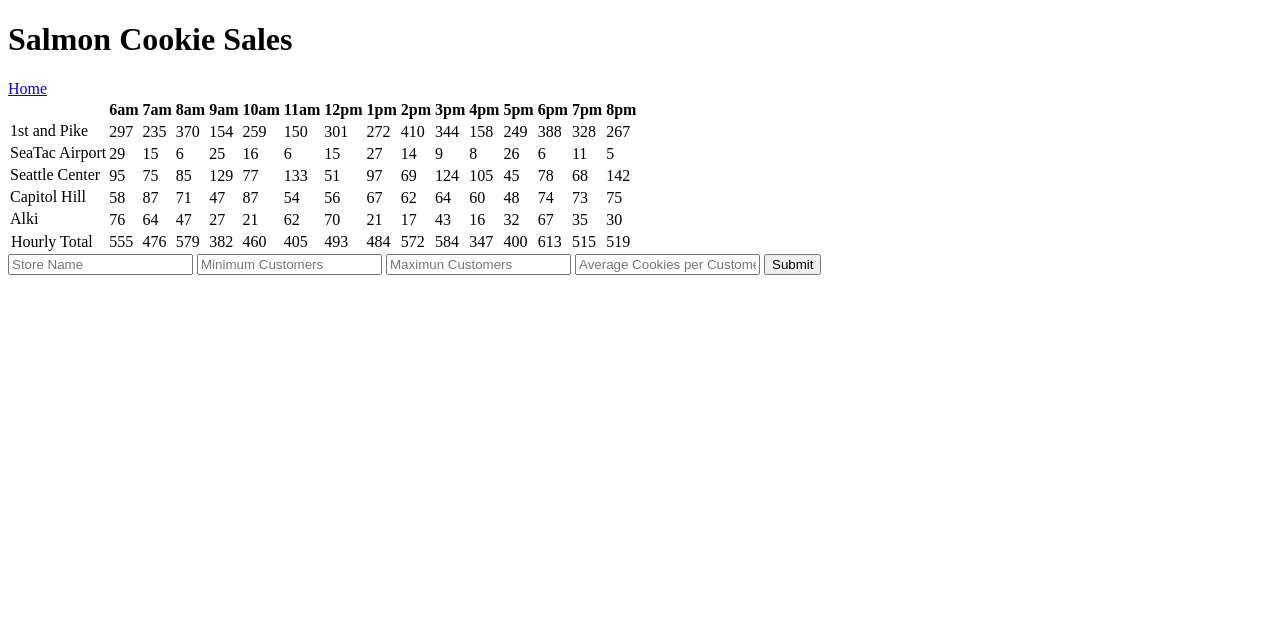
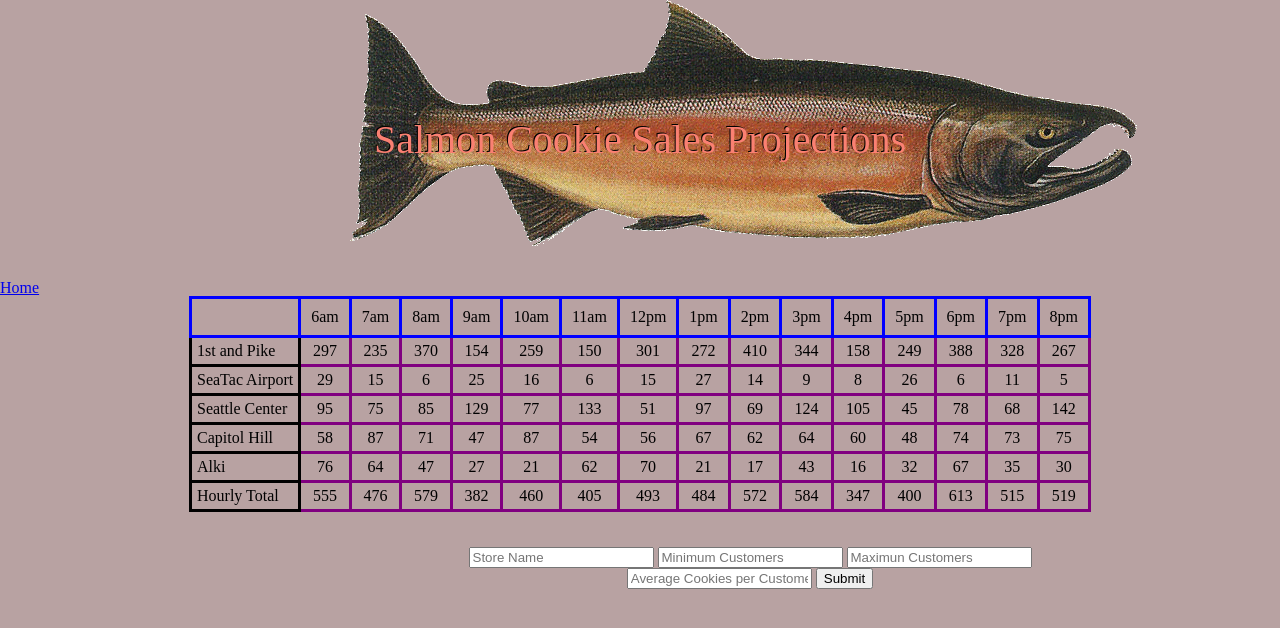
Before and after one commit to Rachnicrice/salmon-cookies, a plain HTML site: page pages/sales.html in a window 1280 px wide. Drawn offline with Linux system fonts and the light colour scheme.

Commit message:
Started some CSS formatting, saved all the website images

```diff
--- a/css/reset.css
+++ b/css/reset.css
@@ -0,0 +1,48 @@
+/* http://meyerweb.com/eric/tools/css/reset/
+   v2.0 | 20110126
+   License: none (public domain)
+*/
+
+html, body, div, span, applet, object, iframe,
+h1, h2, h3, h4, h5, h6, p, blockquote, pre,
+a, abbr, acronym, address, big, cite, code,
+del, dfn, em, img, ins, kbd, q, s, samp,
+small, strike, strong, sub, sup, tt, var,
+b, u, i, center,
+dl, dt, dd, ol, ul, li,
+fieldset, form, label, legend,
+table, caption, tbody, tfoot, thead, tr, th, td,
+article, aside, canvas, details, embed,
+figure, figcaption, footer, header, hgroup,
+menu, nav, output, ruby, section, summary,
+time, mark, audio, video {
+	margin: 0;
+	padding: 0;
+	border: 0;
+	font-size: 100%;
+	font: inherit;
+	vertical-align: baseline;
+}
+/* HTML5 display-role reset for older browsers */
+article, aside, details, figcaption, figure,
+footer, header, hgroup, menu, nav, section {
+	display: block;
+}
+body {
+	line-height: 1;
+}
+ol, ul {
+	list-style: none;
+}
+blockquote, q {
+	quotes: none;
+}
+blockquote:before, blockquote:after,
+q:before, q:after {
+	content: '';
+	content: none;
+}
+table {
+	border-collapse: collapse;
+	border-spacing: 0;
+}
--- a/css/style.css
+++ b/css/style.css
@@ -0,0 +1,65 @@
+* {
+  box-sizing: border-box
+}
+body {
+  background: rgb(184, 162, 162);
+}
+
+.banner {
+  display: inline-block;
+  margin-left: auto;
+  margin-right: auto;
+  max-height: 100%;
+  max-width: auto;
+  position: absolute;
+  top: 0;
+  left: 350px;
+  z-index: -1;
+}
+
+h1 {
+  color: salmon;
+  font-size: 2.5em;
+  line-height: 2.5em;
+  margin: 90px;
+  text-align: center;
+  text-shadow: -1px -1px 0 black;
+  z-index: 4;
+}
+
+table {
+  margin-left: auto;
+  margin-right: auto;
+  padding: 20px;
+  text-align: center;
+}
+
+form {
+  display: inline-block;
+  margin-left: auto;
+  margin-right: auto;
+  position: relative;
+  width: 700px;
+  text-align: center;
+  top: 35px;
+  left: 400px;
+}
+
+th {
+  border: blue;
+  border-style: solid;
+  margin: 10px;
+  padding: 10px;
+}
+
+td {
+  border: purple;
+  border-style: solid;
+  padding: 5px;
+}
+
+td:first-child {
+  border: black;
+  border-style: solid;
+  text-align: left;
+}
--- a/js/app.js
+++ b/js/app.js
@@ -34,13 +34,16 @@ Store.prototype.simSales = function () {
 Store.prototype.render = function () {
 
   var newStoreLog = document.createElement('tr');
-  newStoreLog.textContent = this.storeName;
   body.appendChild(newStoreLog);
+  newStoreLog.id = this.storeName;
   this.randCust();
   this.simSales();
-  newStoreLog.id = this.storeName;
 
   var storeRow = document.getElementById(this.storeName);
+
+  var rowHeader = document.createElement('td');
+  rowHeader.textContent = this.storeName;
+  storeRow.appendChild(rowHeader);
 
   for (var j = 0; j < storeHours.length; j++){
     var newCookieEst = document.createElement('td');
--- a/pages/sales.html
+++ b/pages/sales.html
@@ -2,13 +2,16 @@
 <html>
   <header>
     <title>Salmon Cookie Sales</title>
+    <link rel="stylesheet" href="/css/reset.css">
+    <link rel="stylesheet" href="/css/style.css">
   </header>
   <body>
     <head>
-      <h1>Salmon Cookie Sales</h1>
+      <h1>Salmon Cookie Sales Projections</h1>
       <nav>
-        <a href="../index.html">Home</a>
+        <a href="/index.html">Home</a>
       </nav>
+      <img class="banner" src="/images/salmon.png" alt="Big Salmon Picture">
     </head>
     <Section>
       <table>
```
Also changed, not shown: index.html (+4 -3 lines), images/chinook.jpg (added), images/cutter.jpeg (added), images/family.jpg (added), images/fish.jpg (added), images/frosted-cookie.jpg (added), images/shirt.jpg (added).
